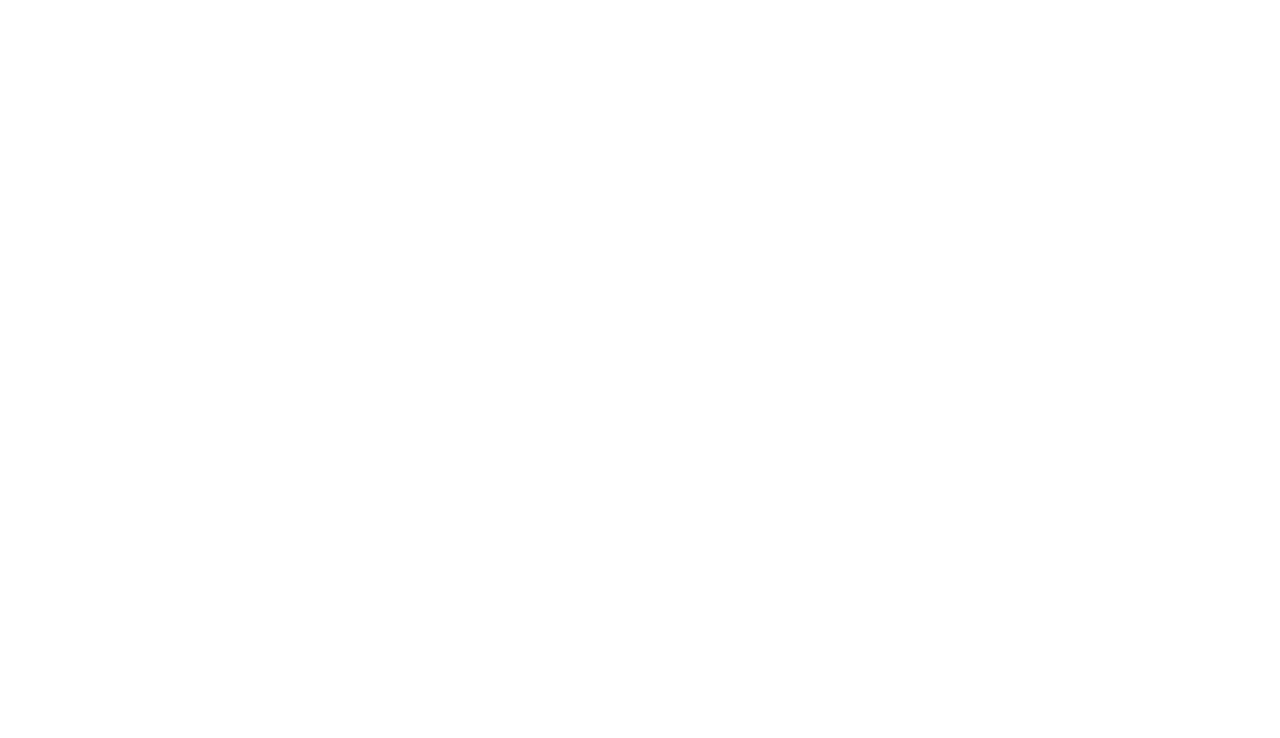
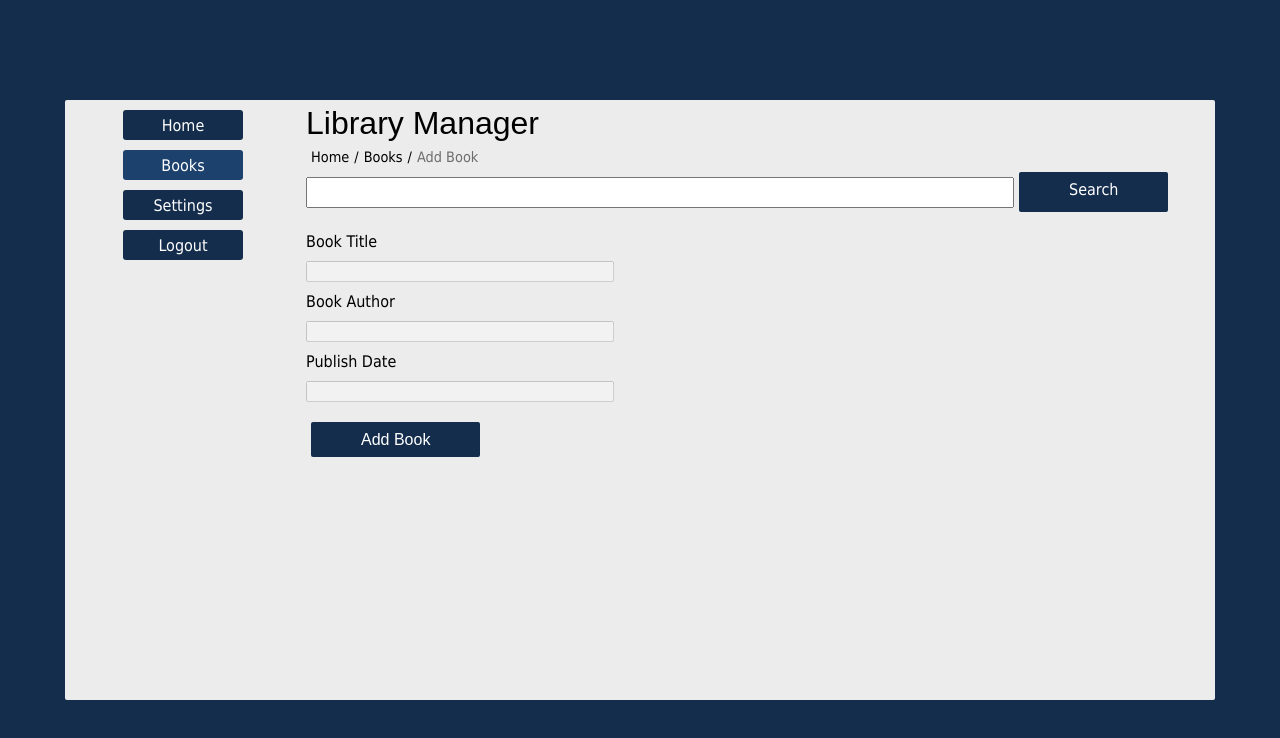
Before and after one commit to dtoyee/library-manager, a React (Create React App) app in the folder client/: page /books/add in a window 1280 px wide. Before the commit this address had no page. Shown: the top 738 px of the page. Built offline with nearby package versions, Linux system fonts and the light colour scheme.

Commit message:
Finished implementing the API searching from an inputted ISBN. Book details now show in the form. Started working on the login path layout

```diff
--- a/client/src/App.js
+++ b/client/src/App.js
@@ -1,13 +1,17 @@
 import { BrowserRouter, Routes, Route } from "react-router-dom";
 import Home from "./pages/Home";
 import Books from "./pages/Books";
+import AddBook from "./pages/AddBook";
+import Login from "./pages/Login";
 
 function App() {
   return (
     <BrowserRouter>
       <Routes>
         <Route path="/" element={<Home />} />
+        <Route path="/login" element={<Login />} />
         <Route path="/books" element={<Books />} />
+        <Route path="/books/add" element={<AddBook />} />
       </Routes>
     </BrowserRouter>
   );
--- /dev/null
+++ b/client/src/components/add-book.js
@@ -0,0 +1,45 @@
+import axios from "axios"
+import { useState } from "react"
+
+function NewBook() {
+    let [bookISBN, setBookISBN] = useState('')
+    let [bookTitle, setBookTitle] = useState('')
+    let [bookAuthor, setBookAuthor] = useState('')
+    let [publishDate, setPublishDate] = useState('')
+
+    const searchISBN = async () => {
+        let bookData = await axios.get("http://openlibrary.org/api/books?bibkeys=ISBN:"+bookISBN+"&jscmd=details&format=json")
+        let book = Object.values(bookData.data)
+        book.map(detail => {
+            setBookTitle(detail.details.title)
+            setBookAuthor(detail.details.authors[0]['name'])
+            setPublishDate(detail.details.publish_date)
+        })
+    }
+
+    return (
+        <>
+            <div className="search-holder">
+                <div className="searchbox-add-button">
+                    <input type="text" className="searchbox" onChange={(e) => {setBookISBN(e.target.value)} } />
+                    <a className="add-book-btn" onClick={searchISBN}>Search</a>
+                </div>
+
+                <div className="add-book-form-holder">
+                    <label className="book-label">Book Title</label>
+                    <input type="text" value={bookTitle} disabled />
+                    <label className="book-label">Book Author</label>
+                    <input type="text" value={bookAuthor} disabled />
+                    <label className="book-label">Publish Date</label>
+                    <input type="text" value={publishDate} disabled />
+                </div>
+
+                <div className="add-book-form-holder">
+                    <button className="add-book-btn">Add Book</button>
+                </div>
+            </div>
+        </>
+    )
+}
+
+export default NewBook
--- a/client/src/components/search-bar.js
+++ b/client/src/components/search-bar.js
@@ -3,7 +3,7 @@
         <div className="search-holder">
             <div className="searchbox-add-button">
                 <input type="text" className="searchbox" />
-                <a href="/" className="add-book-btn">Add Book</a>
+                <a href="/books/add" className="add-book-btn">Add Book</a>
             </div>
         </div>
     )
--- a/client/src/css/style.css
+++ b/client/src/css/style.css
@@ -107,6 +107,9 @@
 .search-holder {
     width: 100%;
     height: 50px;
+}
+
+.searchbox-add-button {
     display: flex;
     align-items: center;
     flex-direction: row;
@@ -118,20 +121,72 @@
 }
 
 .add-book-btn {
-    width: 200px;
     height: 25px;
     color: #ffffff;
     text-decoration: none;
     background-color: #142d4c;
     padding-left: 50px;
     padding-right: 50px;
-    padding-top: 4px;
+    padding-top: 8px;
     padding-bottom: 7px;
     margin-left: 5px;
     border-radius: 2px;
     transition: 0.2s ease-in-out;
+    cursor: pointer;
+    font-size: 1rem;
+    border: none;
 }
 
 .add-book-btn:hover {
     background-color: #1d416d;
 }
+
+.add-book-form-holder {
+    width: 95%;
+    min-height: 100px;
+    margin-top: 20px;
+}
+
+.book-description {
+    width: 600px;
+    min-height: 100px;
+    margin-top: 10px;
+}
+
+.book-label {
+    display: block;
+    margin-top: 10px;
+    margin-bottom: 10px;
+}
+
+.add-book-form-holder > input[type="text"] {
+    width: 300px;
+}
+
+.add-book-form-holder > button {
+    height: 35px;
+}
+
+.login-holder {
+    width: 400px;
+    height: 400px;
+    background-color: #ececec;
+    border-radius: 3px;
+}
+
+.login-title {
+    width: 98%;
+    min-height: 50px;
+    margin: 0 auto;
+    margin-top: 10px;
+    font-size: 1.7rem;
+    text-align: center;
+    border-bottom: thin solid #d6d6d6;
+}
+
+.login-form {
+    width: 98%;
+    min-height: 50px;
+    margin: 0 auto;
+    margin-top: 10px;
+}
--- /dev/null
+++ b/client/src/pages/AddBook.js
@@ -0,0 +1,44 @@
+import { useEffect } from "react";
+import axios from 'axios';
+import Breadcrumb from "../components/breadcrumb";
+import Menu from "../components/menu";
+import SiteTitle from "../components/site-title";
+import NewBook from "../components/add-book";
+import "../css/style.css";
+
+function AddBook() {
+  return (
+    <main className="wrapper">
+      <div className="container">
+        <div className="row-container">
+          <div className="col-1">
+            <Menu page={"books"} />
+          </div>
+          <div className="col-2">
+            <SiteTitle />
+            <Breadcrumb
+              links={[
+                {
+                  linkName: "Home",
+                  activeLink: true,
+                  toPage: "/",
+                  separator: "/",
+                },
+                {
+                  linkName: "Books",
+                  activeLink: true,
+                  toPage: "/books",
+                  separator: "/",
+                },
+                { linkName: "Add Book", activeLink: false },
+              ]}
+            />
+            <NewBook />
+          </div>
+        </div>
+      </div>
+    </main>
+  );
+}
+
+export default AddBook;
--- /dev/null
+++ b/client/src/pages/Login.js
@@ -0,0 +1,14 @@
+import '../css/style.css'
+
+function Login() {
+    return (
+        <main className='wrapper'>
+            <div className='login-holder'>
+                <div className='login-title'>Login</div>
+                <div className='login-form'></div>
+            </div>
+        </main>
+    )
+}
+
+export default Login
```
